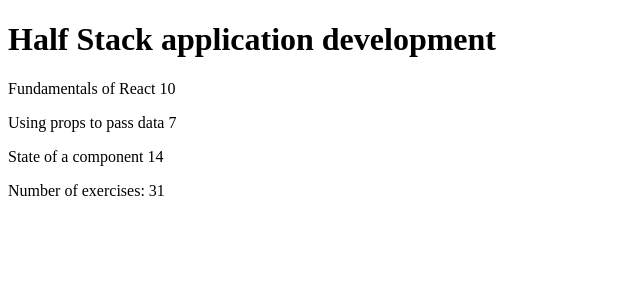
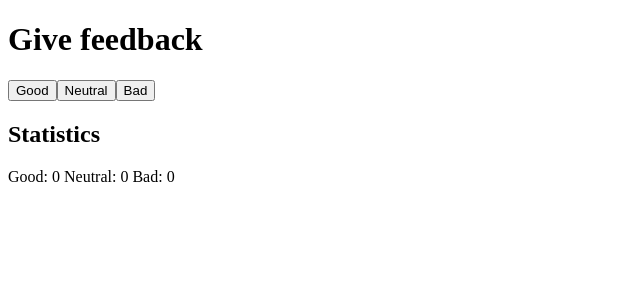
Before and after one commit to Yasminmikaela/FullStack-HY, a React (Vite) app in the folder Osa1/: page / in a window 1280 px wide. Shown: the top 300 px of the page, without its empty margins (0-640 px from the left). Built offline with nearby package versions, Linux system fonts and the light colour scheme.

Commit message:
1.6 tehtävän palautus

```diff
--- a/Osa1/src/App.jsx
+++ b/Osa1/src/App.jsx
@@ -1,56 +1,33 @@
+import { useState } from 'react'
 
-const Header = (props) => {
-  console.log(props)
-  return <h1>{props.course.name}</h1>
-}
+/* const Button = (props) => (
+  <button onClick={props.onClick}>
+    {props.text}
+  </button>
+)*/
 
-const Part = (props) => {
-  return (
-    <p>{props.name} {props.exercises}</p>
-  )
-}
+const App = () => {
+  // tallenna napit omaan tilaansa
+  const [good, setGood] = useState(0)
+  const [neutral, setNeutral] = useState(0)
+  const [bad, setBad] = useState(0)
 
-const Content = (props) => {
-  return (
-    <div>
-      <Part name={props.parts[0].name} exercises={props.parts[0].exercises}/>
-      <Part name={props.parts[1].name} exercises={props.parts[1].exercises}/>
-      <Part name={props.parts[2].name} exercises={props.parts[2].exercises}/>
-    </div>
-  )
-}
 
-const Total = (props) => {
-  return (
-    <div>
-      <p>Number of exercises: {props.parts[0].exercises + props.parts[1].exercises + props.parts[2].exercises}</p>
-    </div>
-  )
-}
-const App = () => {
-  const course = {
-    name: 'Half Stack application development',
-    parts: [
-      {
-        name: 'Fundamentals of React',
-        exercises: 10
-      },
-      {
-        name: 'Using props to pass data',
-        exercises: 7
-      },
-      {
-        name:'State of a component',
-        exercises: 14
-      }
-    ]
-  }
 
   return (
     <div>
-      <Header course={course}/>
-      <Content parts={course.parts}/>
-      <Total parts={course.parts}/>
+      <h1>Give feedback</h1>
+      <button onClick={() => setGood(good + 1)}>
+        Good
+      </button>
+      <button onClick={() => setNeutral(neutral + 1)}>
+        Neutral
+      </button>
+      <button onClick={() => setBad(bad + 1)}>
+        Bad
+      </button>
+      <h2>Statistics</h2>
+        Good: {good} Neutral: {neutral} Bad: {bad}
     </div>
   )
 }
```
